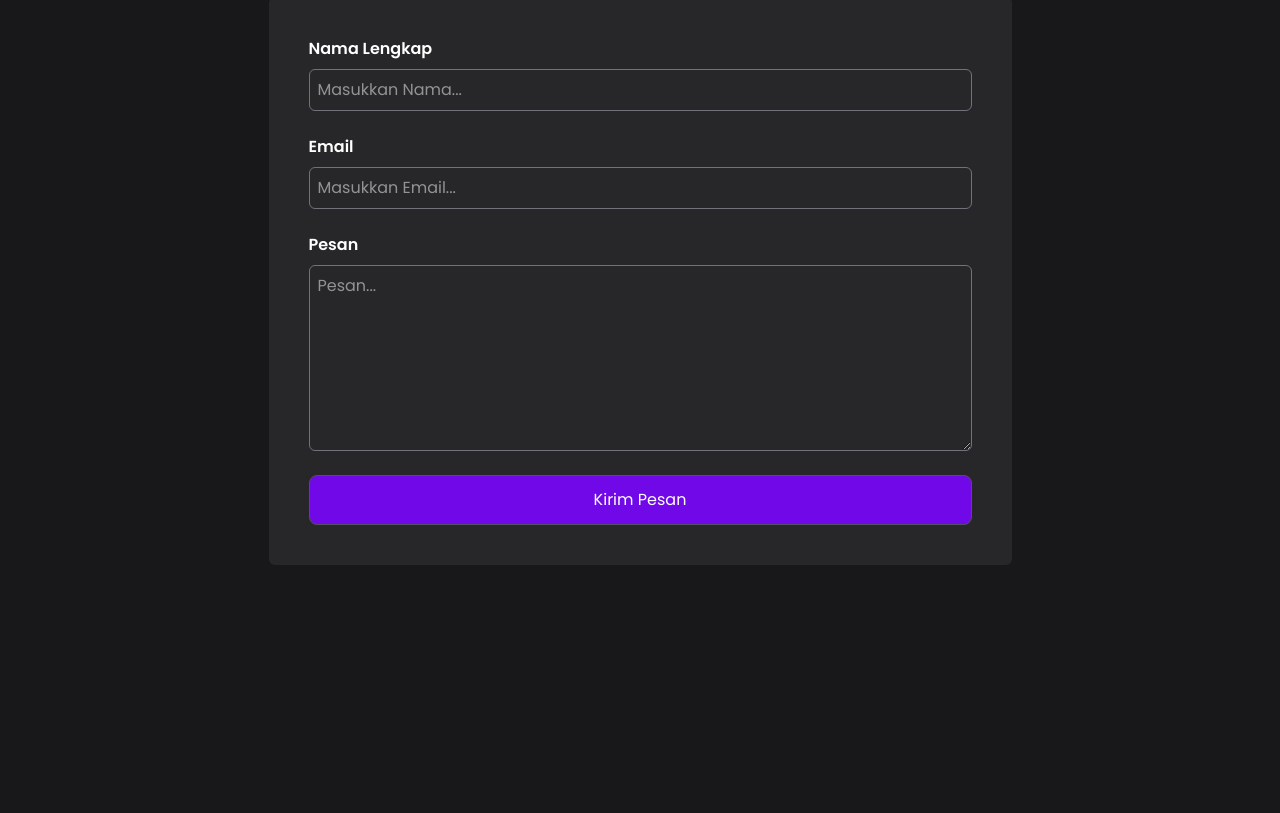
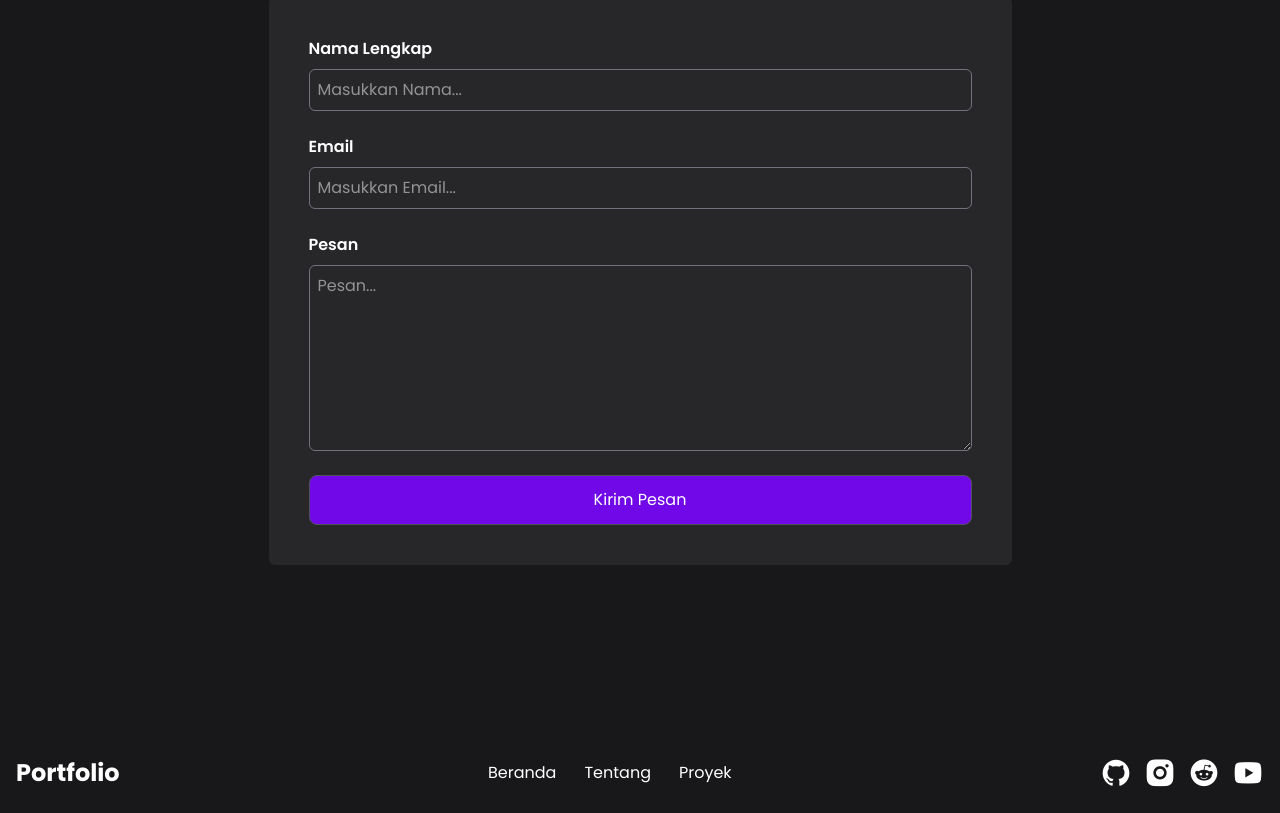
Before and after one commit to ilhamsyauqih/react-portofolio-1, a React (Vite) app: page / in a window 1280 px wide. Shown: the part 3444-4257 px from the top of the page. Before the commit the page ends 4049 px from the top, so only its background shows below. Built offline with nearby package versions, Linux system fonts and the light colour scheme.

Commit message:
Update footer section

```diff
--- a/src/App.jsx
+++ b/src/App.jsx
@@ -87,10 +87,10 @@ function App() {
       </div>
       {/* Proyek Section End */}
       {/* Kontak Section Start */}
-      <div className="kontak mt-32 p-10">
+      <div className="kontak mt-32 sm:p-10 p-0">
             <h1 className='text-4xl mb-2 font-bold text-center'>Kontak</h1>
             <p className='text-base/loose text-center mb-10'>Mari terhubung dengan saya</p>
-            <form action="https://formsubmit.co/ilhamsyauqi919@gmail.com" method="POST" className='bg-zinc-800 p-10 w-fit mx-auto rounded-md' autoComplete='off'>
+            <form action="https://formsubmit.co/ilhamsyauqi919@gmail.com" method="POST" className='bg-zinc-800 p-10 sm:w-fit w-full mx-auto rounded-md' autoComplete='off'>
               <div className='flex flex-col gap-6'>
                 <div className='flex flex-col gap-2'>
                   <label className='font-semibold'>Nama Lengkap</label>
--- /dev/null
+++ b/src/components/Footer.jsx
@@ -0,0 +1,28 @@
+const Footer = () => {
+    return(
+        <div className="mt-32 py-4 flex md:flex-row flex-col md:gap-0 justify-between items-center">
+            <h1 className="text-2xl font-bold">Portfolio</h1>
+            <div className="flex gap-7">
+                <a href="#">Beranda</a>
+                <a href="#">Tentang</a>
+                <a href="#">Proyek</a>
+            </div>
+            <div className="flex items-center gap-3">
+                <a href="#">
+                    <i className="ri-github-fill  ri-2x"></i>
+                </a>
+                <a href="#">
+                    <i className="ri-instagram-fill  ri-2x"></i>
+                </a>
+                <a href="#">
+                    <i className="ri-reddit-fill  ri-2x"></i>
+                </a>
+                <a href="#">
+                    <i className="ri-youtube-fill  ri-2x"></i>
+                </a>
+            </div>
+        </div>
+    )
+}
+
+export default Footer
--- a/src/main.jsx
+++ b/src/main.jsx
@@ -3,6 +3,7 @@ import { createRoot } from 'react-dom/client'
 import './index.css'
 import App from './App.jsx'
 import Navbar from './components/Navbar.jsx'
+import Footer from './components/Footer.jsx'
 import 'remixicon/fonts/remixicon.css';
 
 createRoot(document.getElementById('root')).render(
@@ -10,6 +11,7 @@ createRoot(document.getElementById('root')).render(
     <div className='container mx-auto px-4'>
     <Navbar/>
     <App />
+    <Footer />
     </div>
   </StrictMode>,
 )
```
